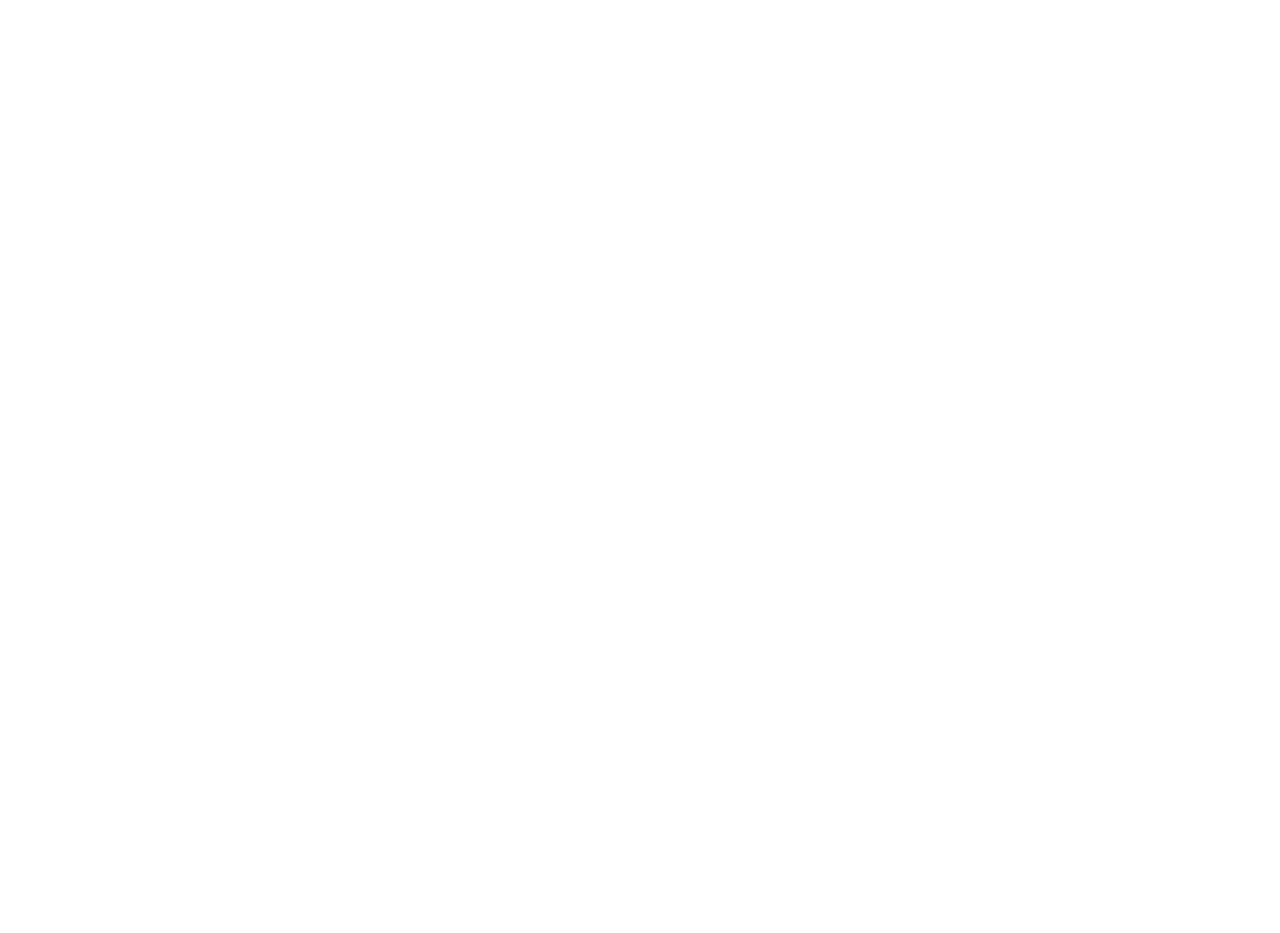
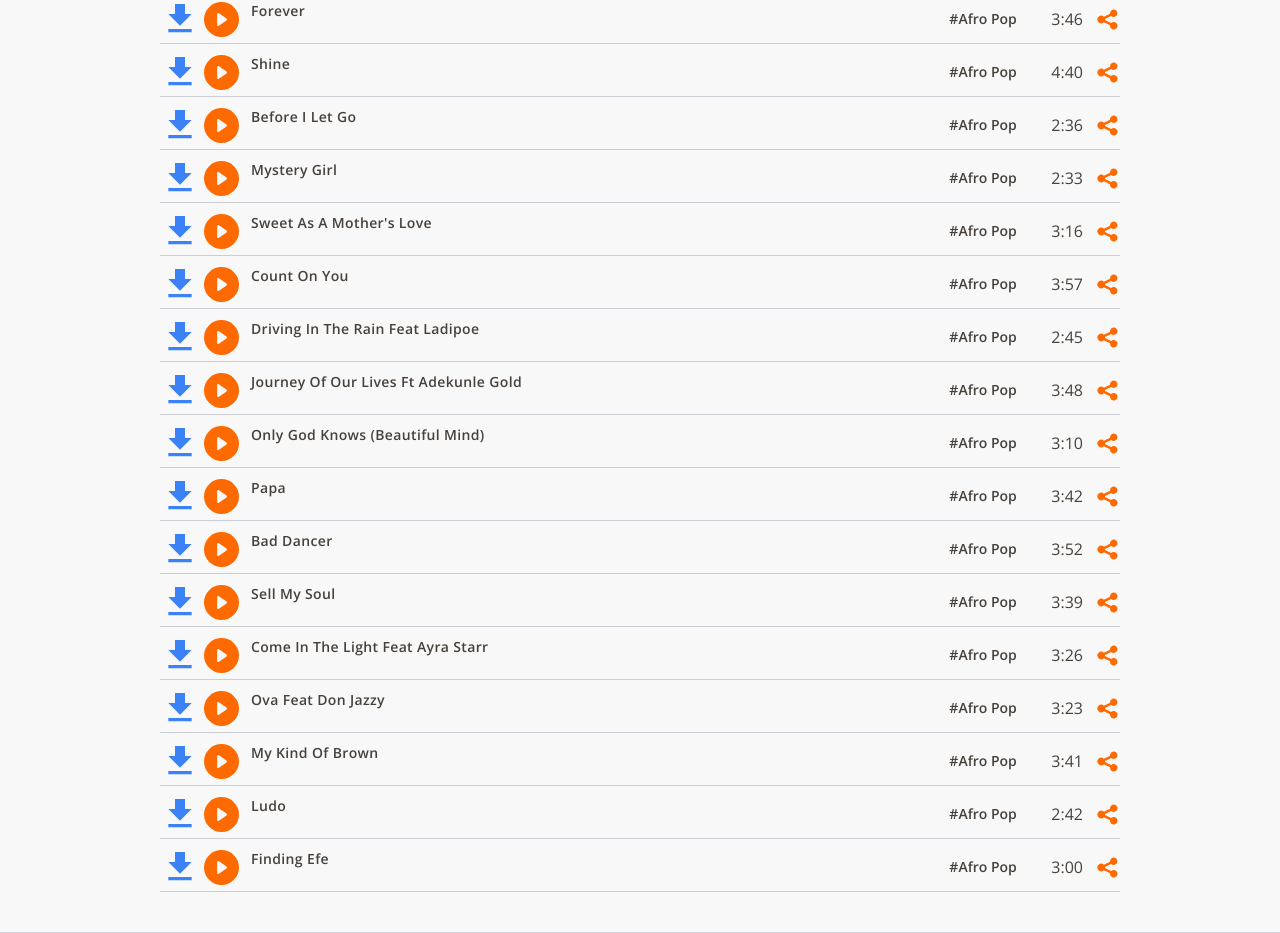
Before and after one commit to JosephNjeruNjenga/mdundo-clone, a Next.js app: page /song in a window 1280 px wide. Shown: the part 1659-2592 px from the top of the page. Before the commit the page ends 1387 px from the top, so only its background shows below. Built offline with nearby package versions, Linux system fonts and the light colour scheme.

Commit message:
Added ArtistSongs comp

```diff
--- /dev/null
+++ b/components/ArtistSongs.tsx
@@ -0,0 +1,13 @@
+import React from 'react'
+import SongList from './SongList';
+import { artistSongs } from './data';
+
+const ArtistSongs = () => {
+  return (
+    <div className="px-[10px] font-body pb-10 pt-10 lg:pt-8 small:px-4 lg:flex lg:justify-center">
+        <SongList heading='more songs by johnny drille' data={artistSongs} />
+    </div>
+  );
+}
+
+export default ArtistSongs
--- a/components/DiscoverArtists.tsx
+++ b/components/DiscoverArtists.tsx
@@ -4,7 +4,7 @@
 
 const DiscoverArtists = () => {
   return (
-    <div className="pt-9 lg:flex lg:justify-center font-body">
+    <div className="pt-9 mb-14 lg:flex lg:justify-center font-body">
         <SongRow display='More artists' heading='discover more artists' data={topArtists} />
     </div>
   );
--- a/components/Song.tsx
+++ b/components/Song.tsx
@@ -42,7 +42,7 @@
           {title}
         </span>
         {/* ARTIST */}
-        <span className="text-xs">{artist}</span>
+        <span className="text-xs">{artist}&nbsp;</span>
       </div>
       {/* GENRE */}
       <span className="hidden w-full cursor-pointer lg:block hover:underline max-w-[90px] text-sm font-semibold">
--- a/components/SongList.tsx
+++ b/components/SongList.tsx
@@ -3,7 +3,7 @@
 import Song from "./Song";
 
 interface SongListProps {
-  display: string;
+  display?: string;
   heading?: string;
   data: Record<string, any>[];
 }
@@ -16,13 +16,11 @@
           <Facebook />
         </div>
       )}
-      <h2
-        className={`uppercase text-gray-700 pl-1 text-2xl font-semibold small:text-2xl medium:text-3xl pb-4 lg:pb-8 ${
-          display === "More DJ Mixes" ? "hidden" : ""
-        }`}
-      >
-        {heading}
-      </h2>
+      {heading && (
+        <h2 className="uppercase text-gray-700 pl-1 text-2xl font-semibold small:text-2xl medium:text-3xl pb-4 lg:pb-8">
+          {heading}
+        </h2>
+      )}
       {data.map((song, index: number) => (
         <Song
           key={index}
@@ -32,9 +30,11 @@
           genre={song.genre}
         />
       ))}
-      <div className="flex justify-end mt-[30px]">
-        <MoreBtn display={display} />
-      </div>
+      {display && (
+        <div className="flex justify-end mt-[30px]">
+          <MoreBtn display={display} />
+        </div>
+      )}
     </div>
   );
 };
--- a/components/data.ts
+++ b/components/data.ts
@@ -17,9 +17,15 @@
 }
 
 interface NewsProps {
-  title: string,
-  date: string,
-  image: string,
+  title: string;
+  date: string;
+  image: string;
+}
+
+interface ArtistSongs {
+  title: string;
+  time: string;
+  genre: string;
 }
 
 export const djMixes: Array<SongProps> = [
@@ -317,3 +323,100 @@
     genre: "DJ Mixes",
   },
 ];
+export const artistSongs: Array<ArtistSongs> = [
+  {
+    title: "How are you (My Friend)",
+    time: "3:16",
+    genre: "Afro Pop",
+  },
+  {
+    title: "Loving is Harder",
+    time: "2:29",
+    genre: "Afro Pop",
+  },
+  {
+    title: "Forever",
+    time: "3:46",
+    genre: "Afro Pop",
+  },
+  {
+    title: "Shine",
+    time: "4:40",
+    genre: "Afro Pop",
+  },
+  {
+    title: "Before I Let Go",
+    time: "2:36",
+    genre: "Afro Pop",
+  },
+  {
+    title: "Mystery Girl",
+    time: "2:33",
+    genre: "Afro Pop",
+  },
+  {
+    title: "Sweet As A Mother's Love",
+    time: "3:16",
+    genre: "Afro Pop",
+  },
+  {
+    title: "Count On You",
+    time: "3:57",
+    genre: "Afro Pop",
+  },
+  {
+    title: "Driving In The Rain feat Ladipoe",
+    time: "2:45",
+    genre: "Afro Pop",
+  },
+  {
+    title: "Journey Of Our Lives  ft Adekunle Gold",
+    time: "3:48",
+    genre: "Afro Pop",
+  },
+  {
+    title: "Only God Knows (Beautiful Mind)",
+    time: "3:10",
+    genre: "Afro Pop",
+  },
+  {
+    title: "Papa",
+    time: "3:42",
+    genre: "Afro Pop",
+  },
+  {
+    title: "Bad Dancer",
+    time: "3:52",
+    genre: "Afro Pop",
+  },
+  {
+    title: "Sell My Soul",
+    time: "3:39",
+    genre: "Afro Pop",
+  },
+  {
+    title: "Come In The Light feat Ayra Starr",
+    time: "3:26",
+    genre: "Afro Pop",
+  },
+  {
+    title: "Ova feat Don Jazzy",
+    time: "3:23",
+    genre: "Afro Pop",
+  },
+  {
+    title: "My Kind Of Brown",
+    time: "3:41",
+    genre: "Afro Pop",
+  },
+  {
+    title: "Ludo",
+    time: "2:42",
+    genre: "Afro Pop",
+  },
+  {
+    title: "Finding Efe",
+    time: "3:00",
+    genre: "Afro Pop",
+  },
+];
--- a/pages/song.tsx
+++ b/pages/song.tsx
@@ -1,3 +1,4 @@
+import ArtistSongs from '@/components/ArtistSongs';
 import DiscoverArtists from '@/components/DiscoverArtists';
 import Featured from '@/components/Featured';
 import Navbar from '@/components/Navbar'
@@ -12,6 +13,9 @@
       <Featured />
       <hr className="border-gray-300" />
       <DiscoverArtists />
+      <hr className="border-gray-300" />
+      <ArtistSongs />
+      <hr className="border-gray-300" />
     </div>
   );
 }
```
